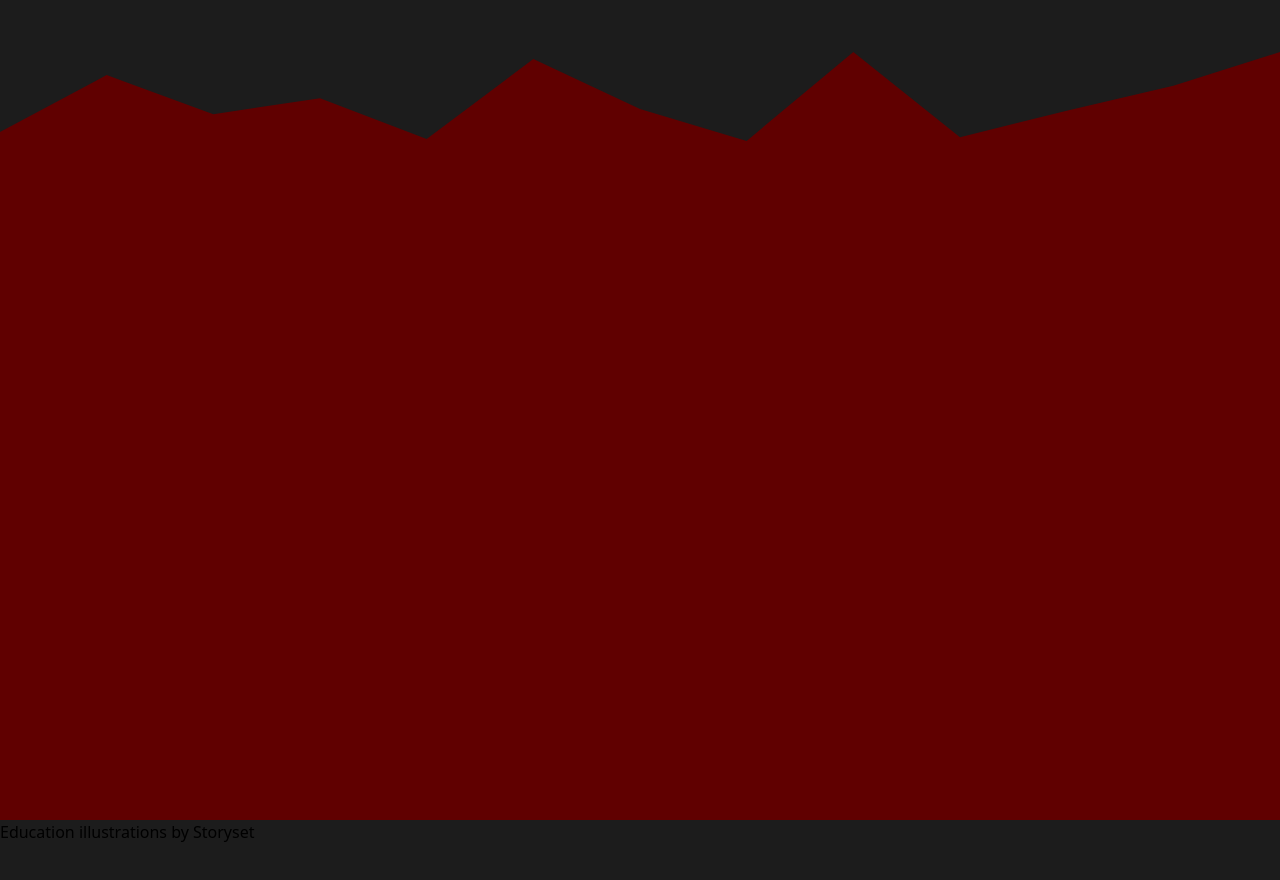
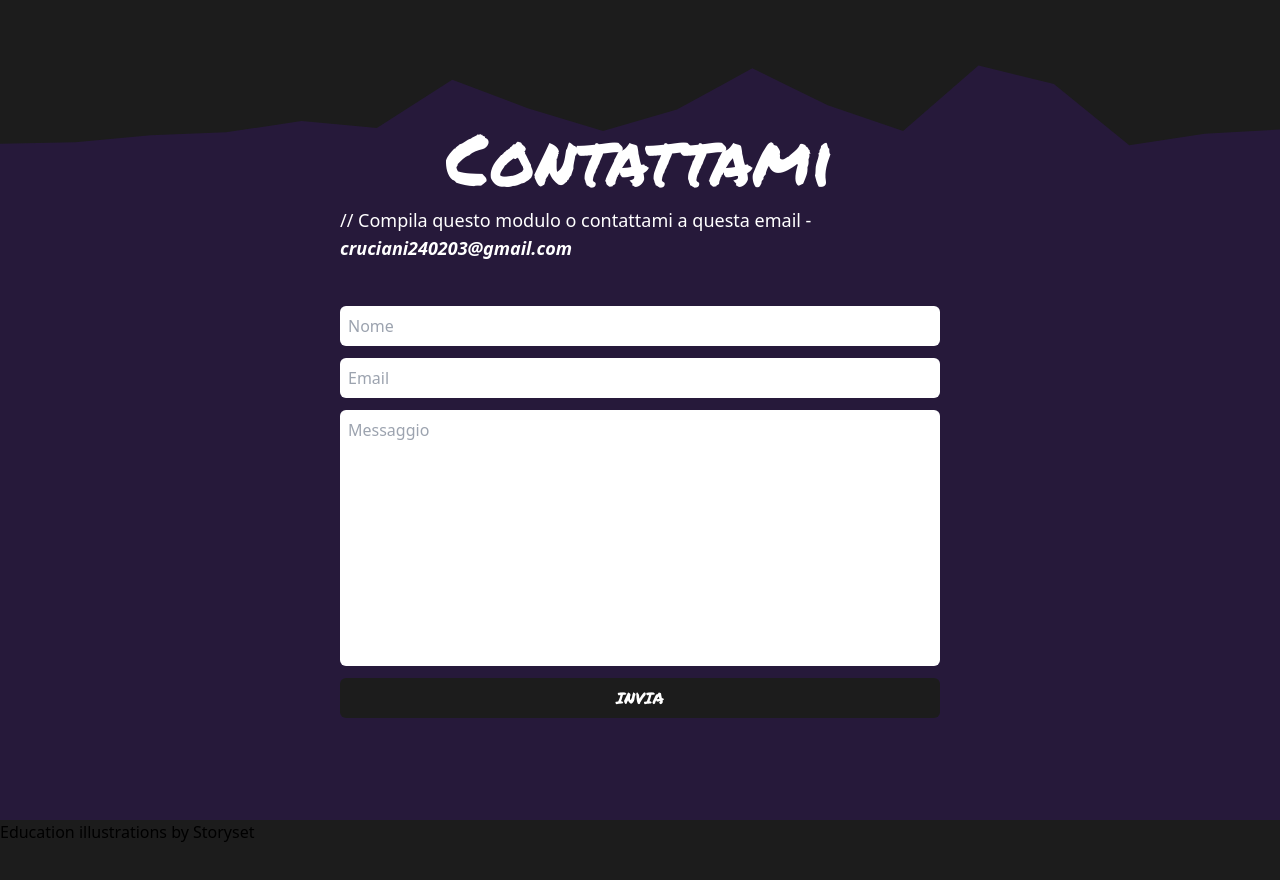
Before and after one commit to DavideCruciani/Portfolio, a React (Vite) app in the folder portfolio/: page / in a window 1280 px wide. Shown: the part 2460-3340 px from the top of the page. Built offline with nearby package versions, Linux system fonts and the light colour scheme.

Commit message:
contact section done

```diff
--- a/portfolio/src/components/Contattami.jsx
+++ b/portfolio/src/components/Contattami.jsx
@@ -2,7 +2,18 @@ import React from 'react'
 
 const Contattami = () => {
   return (
-    <section className='bg-[url(src/assets/section4p.svg)] bg-no-repeat bg-cover w-full h-screen' id='contattami'>
+    <section className='bg-[url(src/assets/testPurple.svg)] bg-no-repeat bg-cover w-full h-screen' id='contattami'>
+      <div className='container h-full flex items-center mx-auto px-4'>
+          <form className='flex flex-col gap-3 mx-auto max-w-[600px] w-full' action="https://getform.io/f/8de1651c-4bc5-4435-9f7b-cc69853be0f6" method='POST'>
+            <h1 className='text-white text-5xl sm:text-6xl md:text-7xl text-center font-Marker'>Contattami</h1>
+            <p className='text-white text-lg mb-8'>// Compila questo modulo o contattami a questa email - <span className='font-bold italic'>cruciani240203@gmail.com</span></p>
+            <input className='p-2 rounded-md' type="text" name="name" placeholder='Nome' required />
+            <input className='p-2 rounded-md' type="email" name="email" placeholder='Email' required />
+            <textarea className='p-2 rounded-md resize-none' name="message" cols="30" rows="10" placeholder='Messaggio' required></textarea>
+            <button className='bg-[#1C1C1C] text-white py-2 font-Marker rounded-md active:bg-[#5e5e5e]' type="submit">INVIA</button>
+          </form>
+
+      </div>
     </section>
   )
 }
```
Also changed, not shown: portfolio/src/assets/testPurple.svg (added).
